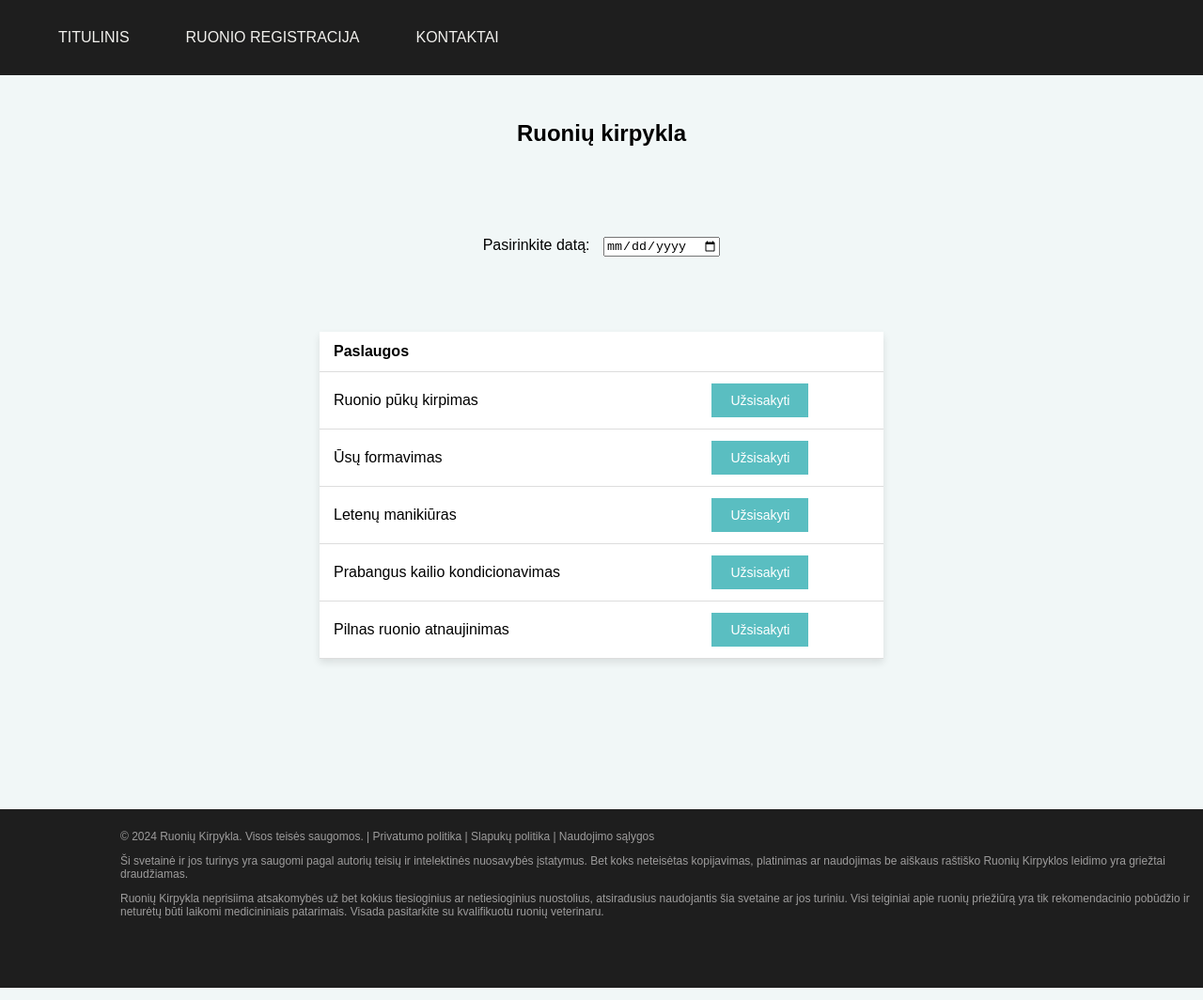
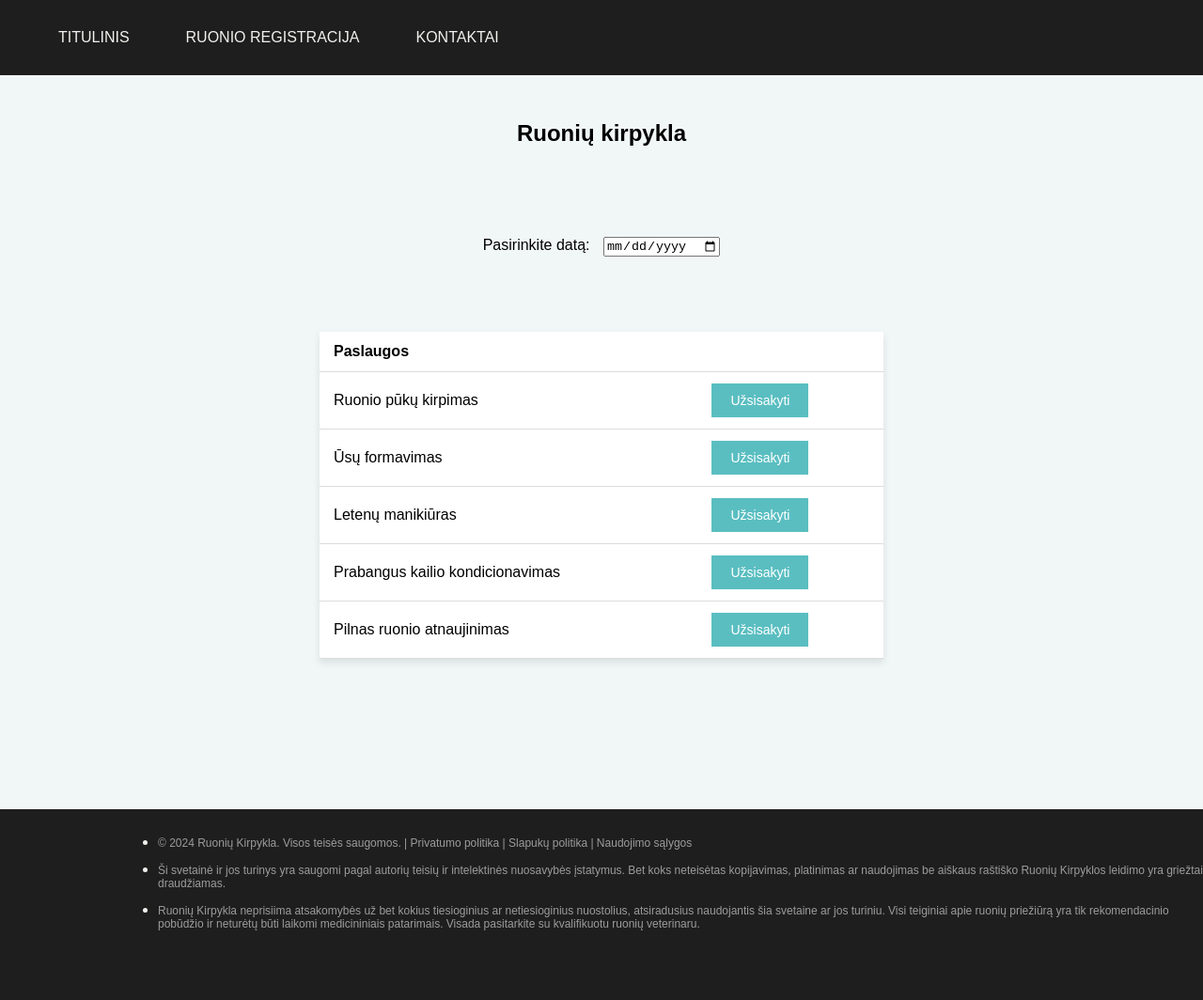
Before and after one commit to EmilisGit/Interneto_technologijos, a plain HTML site: page index.html in a window 1280 px wide. Shown: the top 1064 px of the page at 94% size. Drawn offline with Linux system fonts and the light colour scheme.

Commit message:
Užpildyti markdown failai

```diff
--- a/index.html
+++ b/index.html
@@ -59,11 +59,13 @@
     </article>
 
     <footer>
-        <div class="footer-content">
-            <p>&copy; 2024 Ruonių Kirpykla. Visos teisės saugomos. | Privatumo politika | Slapukų politika | Naudojimo sąlygos</p>
-            <p>Ši svetainė ir jos turinys yra saugomi pagal autorių teisių ir intelektinės nuosavybės įstatymus. Bet koks neteisėtas kopijavimas, platinimas ar naudojimas be aiškaus raštiško Ruonių Kirpyklos leidimo yra griežtai draudžiamas.</p>
-            <p>Ruonių Kirpykla neprisiima atsakomybės už bet kokius tiesioginius ar netiesioginius nuostolius, atsiradusius naudojantis šia svetaine ar jos turiniu. Visi teiginiai apie ruonių priežiūrą yra tik rekomendacinio pobūdžio ir neturėtų būti laikomi medicininiais patarimais. Visada pasitarkite su kvalifikuotu ruonių veterinaru.</p>
-        </div>
-    </footer>
+      <div class="footer-content">
+          <ul>
+              <li><p>&copy; 2024 Ruonių Kirpykla. Visos teisės saugomos. | Privatumo politika | Slapukų politika | Naudojimo sąlygos</p></li>
+              <li><p>Ši svetainė ir jos turinys yra saugomi pagal autorių teisių ir intelektinės nuosavybės įstatymus. Bet koks neteisėtas kopijavimas, platinimas ar naudojimas be aiškaus raštiško Ruonių Kirpyklos leidimo yra griežtai draudžiamas.</p></li>
+              <li><p>Ruonių Kirpykla neprisiima atsakomybės už bet kokius tiesioginius ar netiesioginius nuostolius, atsiradusius naudojantis šia svetaine ar jos turiniu. Visi teiginiai apie ruonių priežiūrą yra tik rekomendacinio pobūdžio ir neturėtų būti laikomi medicininiais patarimais. Visada pasitarkite su kvalifikuotu ruonių veterinaru.</p></li>
+          </ul>
+      </div>
+  </footer>
 </body>
 </html>
```
Also changed, not shown: registration.html (+5 -3 lines), 2 other files.
